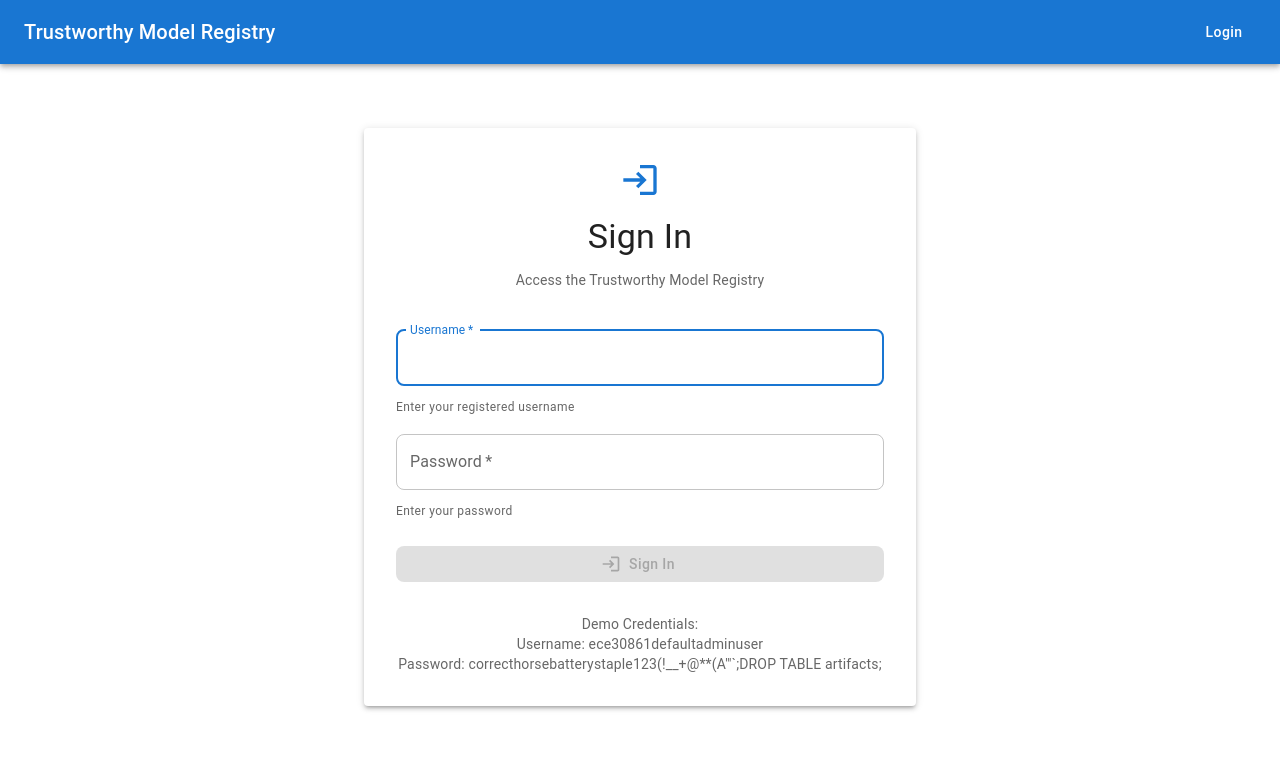
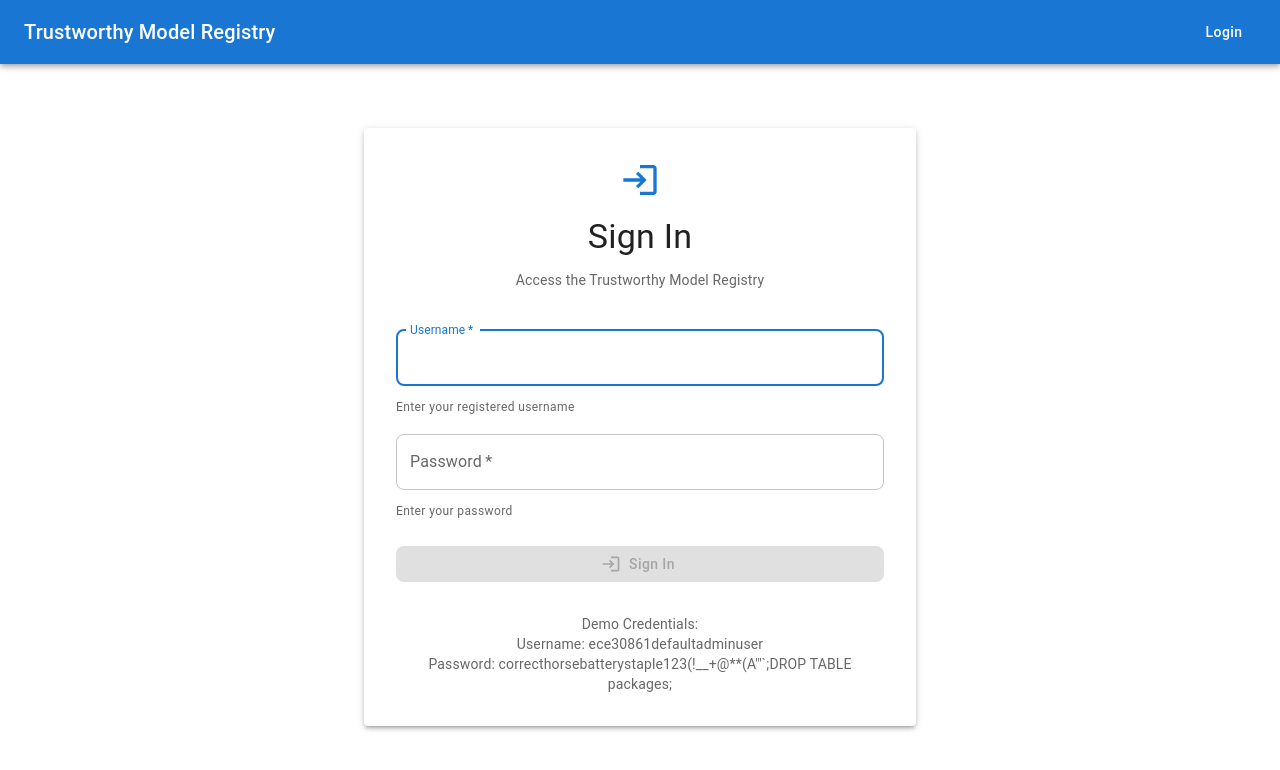
Before and after one commit to aakash-bathini/SWE-Course-Project-Team8, a React (Create React App) app in the folder frontend/: page /login in a window 1280 px wide. Shown: the top 770 px of the page. Built offline with nearby package versions, Linux system fonts and the light colour scheme; no server answers.

Commit message:
Update frontend demo password to use 'packages' instead of 'artifacts'

```diff
--- a/frontend/src/components/LoginPage.tsx
+++ b/frontend/src/components/LoginPage.tsx
@@ -126,7 +126,7 @@ const LoginPage: React.FC<LoginPageProps> = ({ onLogin }) => {
                   Username: ece30861defaultadminuser
                 </Typography>
                 <Typography variant="body2" color="text.secondary" align="center">
-                  Password: correcthorsebatterystaple123(!__+@**(A'"`;DROP TABLE artifacts;
+                  Password: correcthorsebatterystaple123(!__+@**(A'"`;DROP TABLE packages;
                 </Typography>
               </Box>
             </Box>
```
